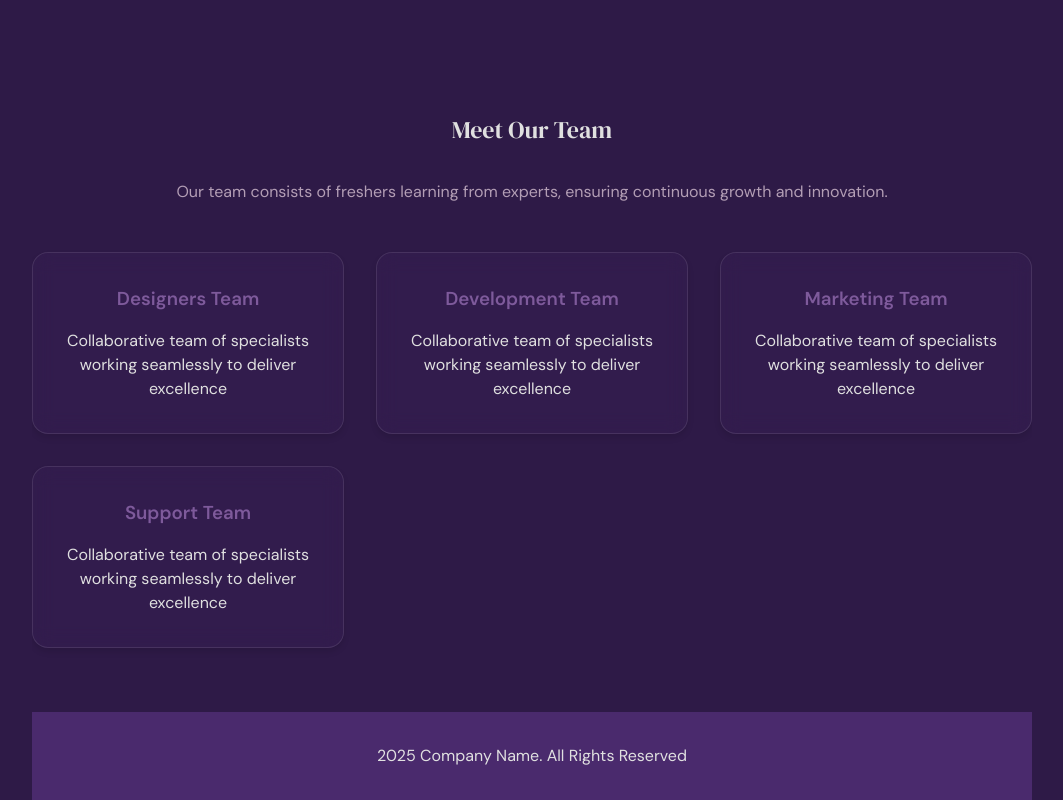
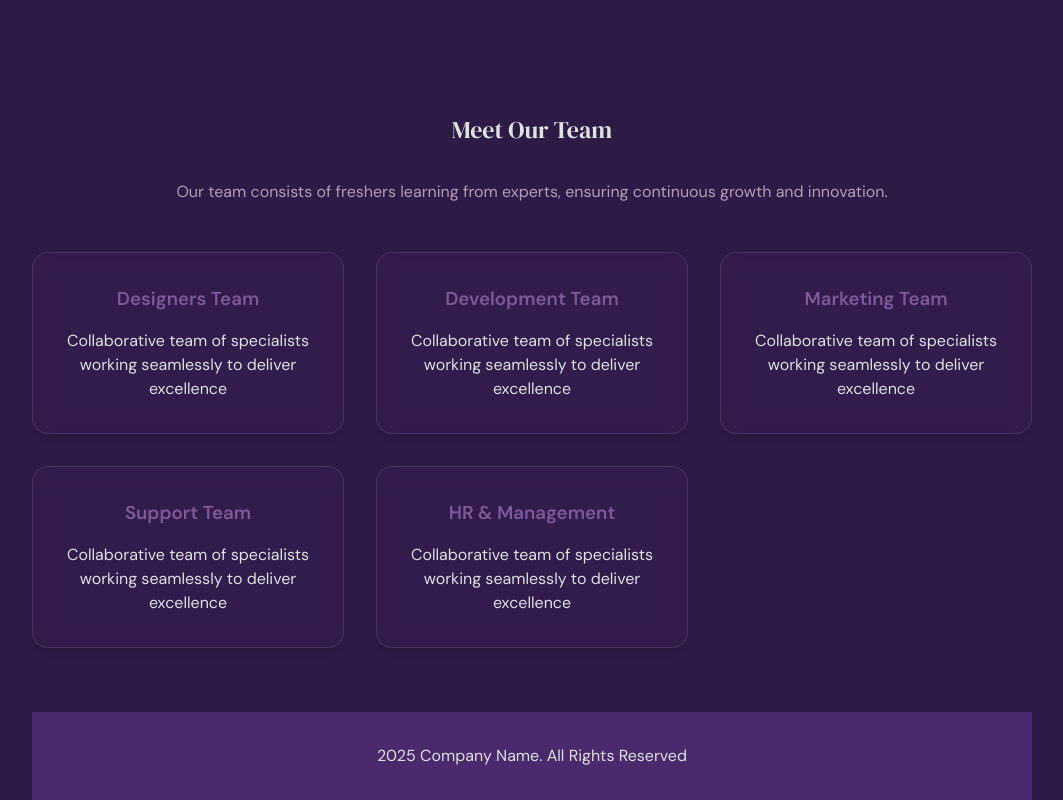
Before and after one commit to sayful-hassan/Scalnova, a React (Vite) app in the folder scalnova/: page /about in a window 1280 px wide. Shown: the part 741-1541 px from the top of the page, without its empty margins (108-1171 px from the left). Built offline with nearby package versions, Linux system fonts and the light colour scheme.

Commit message:
Created a HR & management card in about page

```diff
--- a/scalnova/src/components/About/About.jsx
+++ b/scalnova/src/components/About/About.jsx
@@ -28,7 +28,7 @@ export default function About() {
           <h2>Meet Our Team</h2>
           <p className="team-intro">Our team consists of freshers learning from experts, ensuring continuous growth and innovation.</p>
           <div className="team-grid">
-            {['Designers Team', 'Development Team', 'Marketing Team', 'Support Team'].map((team) => (
+            {['Designers Team', 'Development Team', 'Marketing Team', 'Support Team' , 'HR & Management'].map((team) => (
               <div key={team} className="team-card glass-card">
                 <h3>{team}</h3>
                 <p>Collaborative team of specialists working seamlessly to deliver excellence</p>
```
